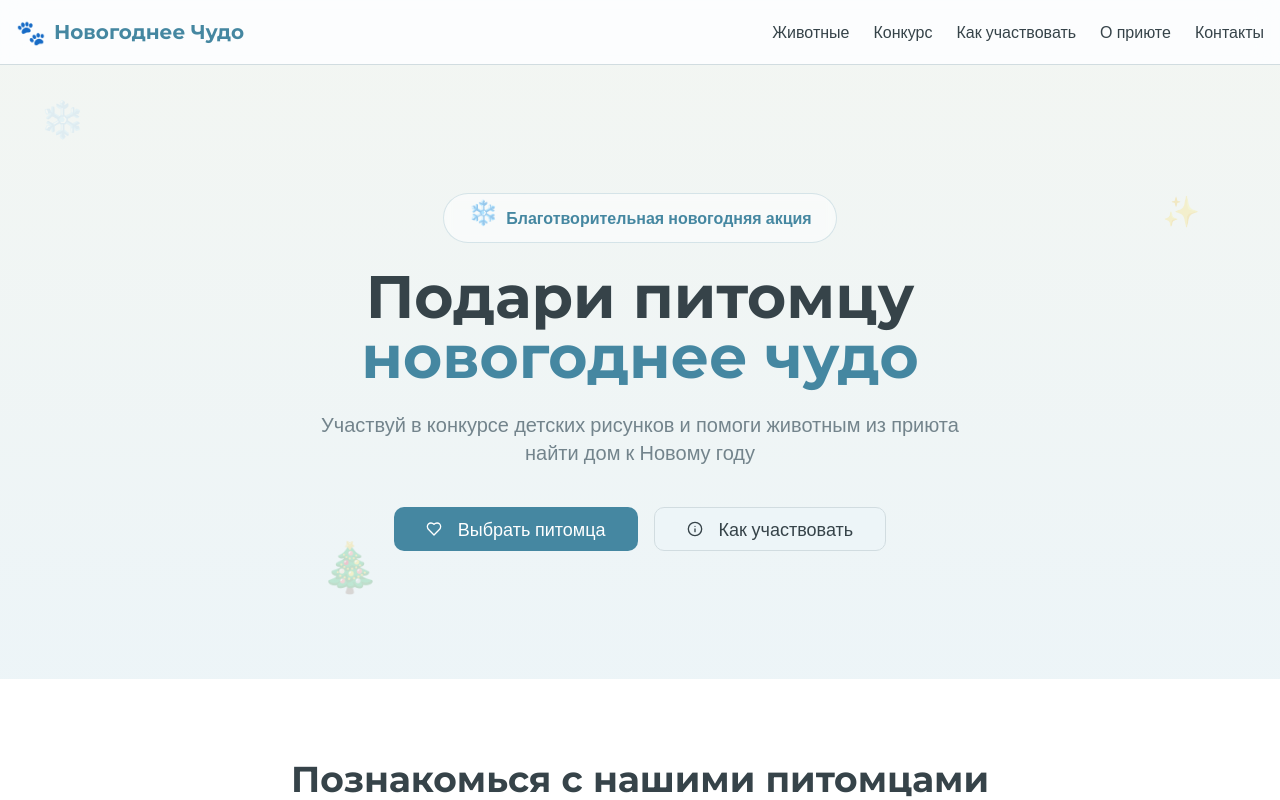
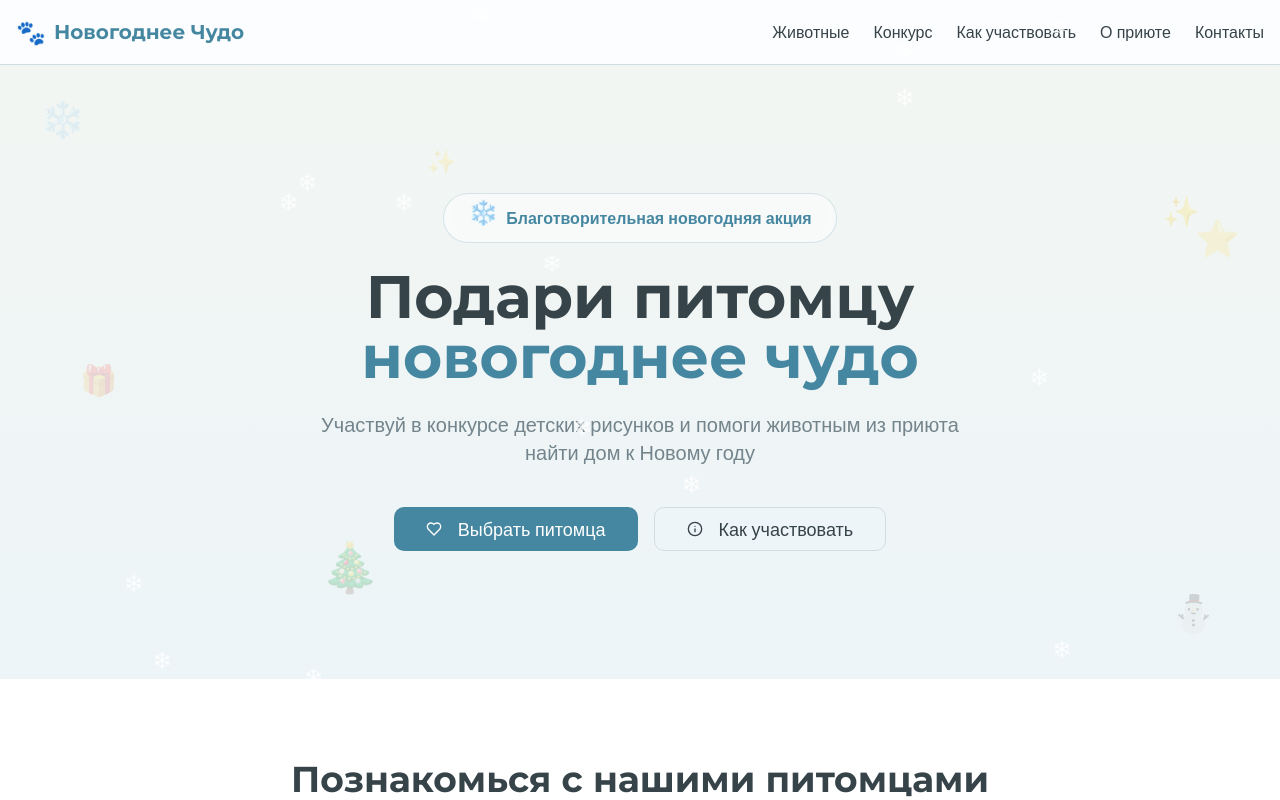
Before and after one commit to pr-poehali-dev/charity-pet-art-contest, a React (Vite) app: page / in a window 1280 px wide. Shown: the top 800 px of the page. Built offline with nearby package versions, Linux system fonts and the light colour scheme.

Commit message:
✨ Добавляем новогоднее волшебство

```diff
--- a/src/components/HeroSection.tsx
+++ b/src/components/HeroSection.tsx
@@ -37,6 +37,11 @@ const HeroSection = ({ scrollToSection }: HeroSectionProps) => {
       <div className="absolute top-10 left-10 text-4xl opacity-20 animate-float">❄️</div>
       <div className="absolute top-32 right-20 text-3xl opacity-20 animate-float" style={{ animationDelay: '1s' }}>✨</div>
       <div className="absolute bottom-20 left-1/4 text-5xl opacity-20 animate-float" style={{ animationDelay: '2s' }}>🎄</div>
+      <div className="absolute top-1/4 right-10 text-4xl opacity-15 animate-float" style={{ animationDelay: '0.5s' }}>⭐</div>
+      <div className="absolute bottom-32 right-1/3 text-3xl opacity-20 animate-float" style={{ animationDelay: '1.5s' }}>❄️</div>
+      <div className="absolute top-1/2 left-20 text-3xl opacity-15 animate-float" style={{ animationDelay: '2.5s' }}>🎁</div>
+      <div className="absolute bottom-10 right-16 text-4xl opacity-20 animate-float" style={{ animationDelay: '3s' }}>⛄</div>
+      <div className="absolute top-20 left-1/3 text-2xl opacity-15 animate-float" style={{ animationDelay: '0.7s' }}>✨</div>
     </section>
   );
 };
--- a/src/components/MainContent.tsx
+++ b/src/components/MainContent.tsx
@@ -336,19 +336,24 @@ const MainContent = () => {
         </div>
       </section>
 
-      <footer className="bg-primary text-primary-foreground py-12">
-        <div className="container mx-auto px-4">
+      <footer className="relative bg-primary text-primary-foreground py-12 overflow-hidden">
+        <div className="absolute top-4 left-10 text-3xl opacity-10 animate-float">❄️</div>
+        <div className="absolute bottom-6 right-16 text-2xl opacity-10 animate-float" style={{ animationDelay: '1s' }}>⭐</div>
+        <div className="absolute top-1/2 left-1/4 text-2xl opacity-10 animate-float" style={{ animationDelay: '2s' }}>✨</div>
+        <div className="absolute bottom-10 left-20 text-3xl opacity-10 animate-float" style={{ animationDelay: '0.5s' }}>🎄</div>
+        <div className="container mx-auto px-4 relative z-10">
           <div className="max-w-4xl mx-auto text-center space-y-4">
             <div className="flex items-center justify-center gap-2 text-2xl">
               <span>🐾</span>
               <span className="font-heading font-bold">Новогоднее Чудо</span>
+              <span>🎄</span>
             </div>
             <p className="text-primary-foreground/80">
               Благотворительная акция приюта для животных
             </p>
             <div className="pt-6 border-t border-primary-foreground/20">
               <p className="text-sm text-primary-foreground/60">
-                © 2025 Приют для животных. Создано с любовью к нашим питомцам
+                © 2025 Приют для животных. Создано с любовью к нашим питомцам ❄️
               </p>
             </div>
           </div>
--- a/src/index.css
+++ b/src/index.css
@@ -92,3 +92,30 @@
     @apply bg-background text-foreground;
   }
 }
+
+@keyframes snowfall {
+  0% {
+    transform: translateY(-10vh) translateX(0);
+    opacity: 0;
+  }
+  10% {
+    opacity: 1;
+  }
+  90% {
+    opacity: 1;
+  }
+  100% {
+    transform: translateY(110vh) translateX(50px);
+    opacity: 0;
+  }
+}
+
+.snowflake {
+  position: fixed;
+  top: -10vh;
+  z-index: 9999;
+  pointer-events: none;
+  animation: snowfall linear infinite;
+  color: rgba(255, 255, 255, 0.8);
+  font-size: 1.5rem;
+}
--- a/src/pages/Index.tsx
+++ b/src/pages/Index.tsx
@@ -1,4 +1,4 @@
-import { useState } from "react";
+import { useState, useEffect } from "react";
 import Header from "@/components/Header";
 import HeroSection from "@/components/HeroSection";
 import AnimalsSection from "@/components/AnimalsSection";
@@ -39,6 +39,25 @@ const Index = () => {
     element?.scrollIntoView({ behavior: 'smooth' });
   };
 
+  useEffect(() => {
+    const createSnowflake = () => {
+      const snowflake = document.createElement('div');
+      snowflake.className = 'snowflake';
+      snowflake.innerHTML = '❄';
+      snowflake.style.left = Math.random() * 100 + 'vw';
+      snowflake.style.animationDuration = Math.random() * 3 + 5 + 's';
+      snowflake.style.opacity = (Math.random() * 0.5 + 0.3).toString();
+      document.body.appendChild(snowflake);
+
+      setTimeout(() => {
+        snowflake.remove();
+      }, 8000);
+    };
+
+    const interval = setInterval(createSnowflake, 300);
+    return () => clearInterval(interval);
+  }, []);
+
   return (
     <div className="min-h-screen bg-background">
       <Header scrollToSection={scrollToSection} />
```
